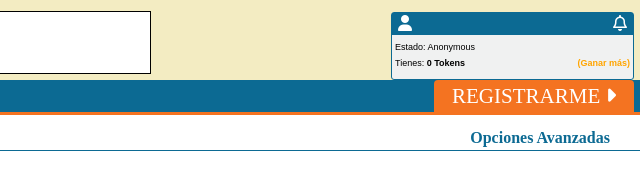
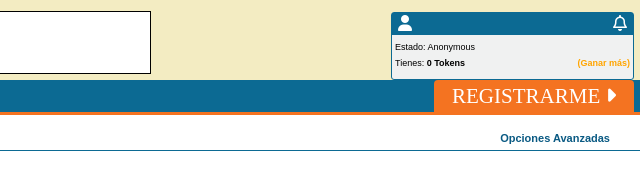
Before and after one commit to rosariolorenzo/test, a plain HTML site: page index.html in a window 1280 px wide. Shown: the top 180 px of the page, 640-1280 px from the left. Drawn offline with Linux system fonts and the light colour scheme.

Commit message:
changes in desktop

```diff
--- a/sass/style.scss
+++ b/sass/style.scss
@@ -183,7 +183,7 @@ $font-page : sans-serif;
 		background-color: grey;
 		display: block;
 		height: 130px;
-		width: 170px;
+		width: 100%;
 		position: relative;
 	}
 	.star{
@@ -445,9 +445,11 @@ $font-page : sans-serif;
 			display: flex;
 			justify-self: flex-end;
 			flex-grow: 1;
+			font-size: 11px;
+			font-family: Arial, Helvetica, sans-serif;
 			text-align: right;
 			font-weight: 600;
-			color: #0c6a93;
+			color: #0a5a83;
 			justify-content: flex-end;
 			align-items: center;
 			margin-right: 30px;
```
Also changed, not shown: sass/style.css, 1 other file.
